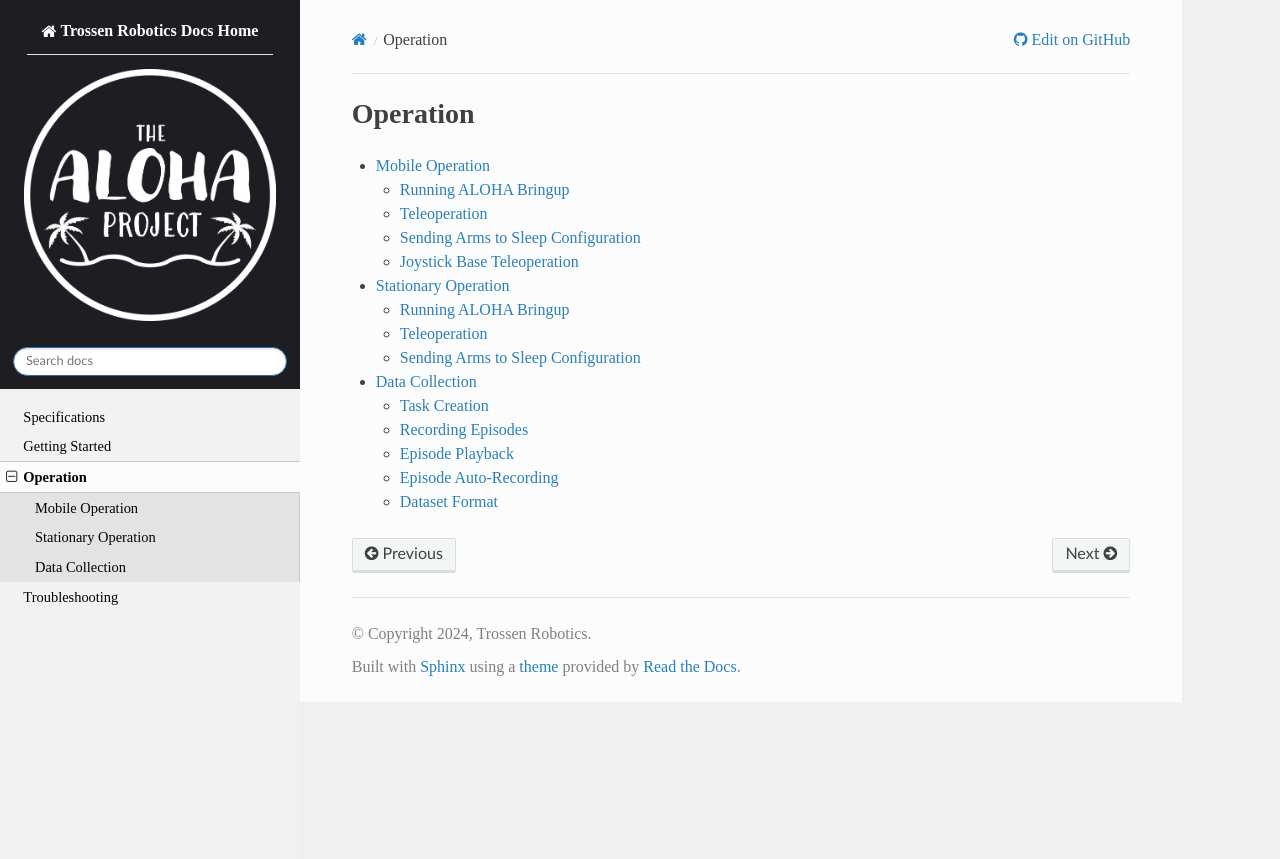
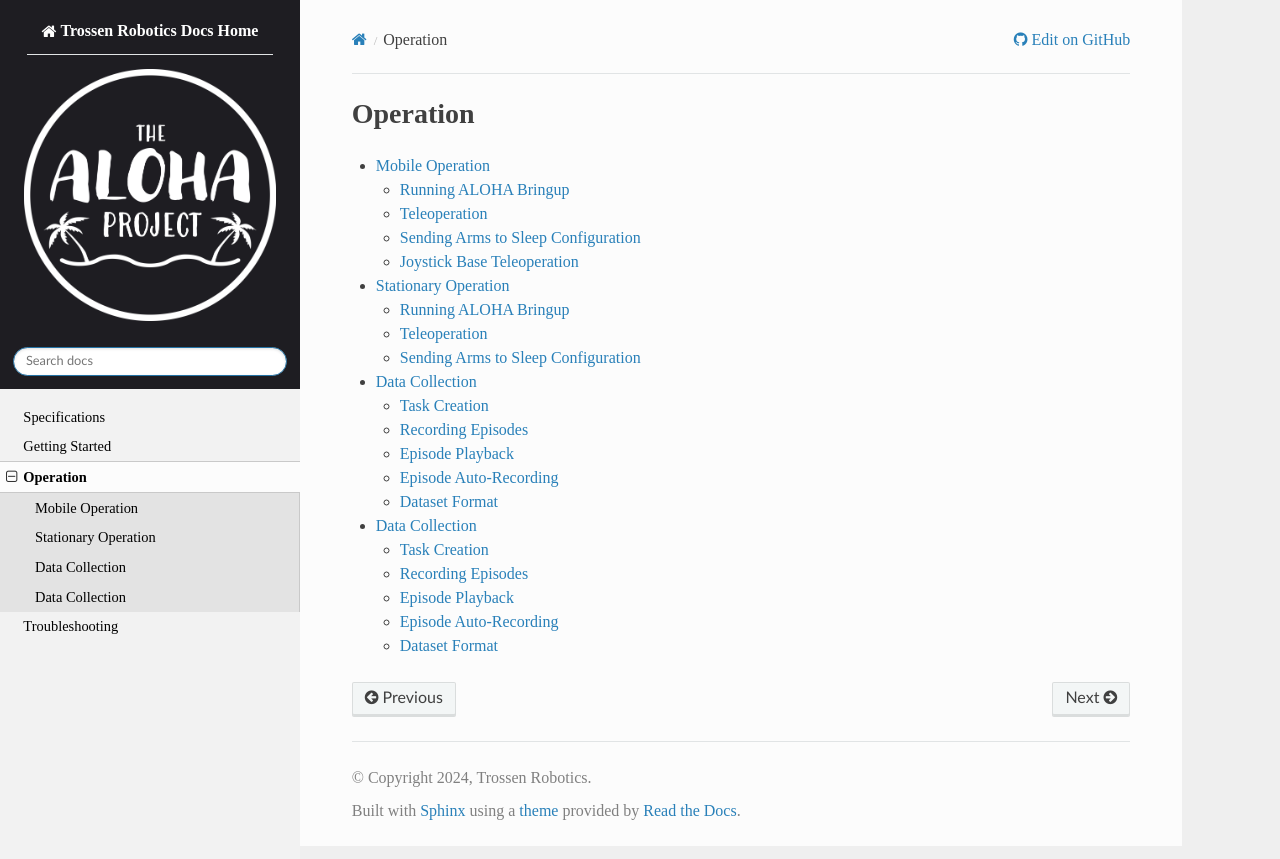
Before and after one commit to TrossenRobotics/aloha_docs, a Sphinx documentation site: the page built from docs/operation.rst, in a window 1280 px wide. Shown: the top 859 px of the page. Built offline with Sphinx 7.4.7 and the Read the Docs theme 2.0.0, drawn with Linux system fonts in a browser that asks for light colours; some web fonts are replaced; some of the changed lines change nothing that is shown.

Commit message:
First draft

```diff
--- a/docs/operation.rst
+++ b/docs/operation.rst
@@ -8,3 +8,4 @@
   ./operation/mobile.rst
   ./operation/stationary.rst
   ./operation/data_collection.rst
+  ./operation/training.rst
--- /dev/null
+++ b/docs/operation/training.rst
@@ -0,0 +1,210 @@
+===============
+Data Collection
+===============
+
+Task Creation
+=============
+
+Task configuration can be found in the ALOHA package's aloha module under ``constants.py`` in the ``TASK_CONFIGS`` dictionary.
+A template task (``aloha_template``) is provided containing all possible fields and some placeholder values.
+Here, we will focus only on the task name, the dataset directory, the episode length, and the observation cameras.
+
+.. list-table::
+  :align: center
+  :widths: 25 75
+  :header-rows: 1
+  :width: 60%
+
+  * - Configuration Field
+    - Description
+  * - Task Name
+    - The task name should accurately describe the task that the ALOHA is performing.
+  * - Dataset Directory
+    - The ``dataset_dir`` field sets the directory episodes will saved to.
+  * - Episode Length
+    - The ``episode_len`` field sets the length of the episode in number of timesteps.
+  * - Camera Names
+    - The ``camera_names`` field takes in a list of strings corresponding to camera names.
+      These camera names will be used as observation sources during dataset collection.
+
+Recording Episodes
+==================
+
+To record an episode, follow the steps below:
+
+#.  Bring up the ALOHA control stack according to your platform
+
+    * Stationary: :ref:`operation/stationary:Running ALOHA Bringup`
+    * Mobile: :ref:`operation/mobile:Running ALOHA Bringup`
+
+#.  Configure the environment and run the episode recording script as follows:
+
+  .. code-block:: bash
+
+    $ source /opt/ros/humble/setup.bash # configure ROS system install environment
+    $ source ~/interbotix_ws/install/setup.bash # configure ROS workspace environment
+    $ source /<path_to_aloha_venv>/bin/activate # configure ALOHA Python environment
+    $ cd ~/interbotix_ws/src/aloha/scripts/
+    $ python3 record_episodes.py --task_name <task_name> --episode_idx <episode_idx>
+
+  .. note::
+
+    The ``task_name`` argument should match one of the task names in the ``TASK_CONFIGS``, as configured in the :ref:`operation/data_collection:Task Creation` section.
+
+  .. tip::
+
+    Each platform has a "dummy" task that can be used to test basic data collection and playback.
+    For the Stationary variant, use the ``aloha_stationary_dummy`` task.
+    For the Mobile variant, use the ``aloha_mobile_dummy`` task.
+
+    An example for the Mobile variant would look like:
+
+    .. code-block:: bash
+
+      $ python3 record_episodes.py --task_name aloha_mobile_dummy --episode_idx 0
+
+Episode Playback
+================
+
+To play back a previously-recorded episode, follow the steps below:
+
+#.  Bring up the ALOHA control stack according to your platform
+
+    * Stationary: :ref:`operation/stationary:Running ALOHA Bringup`
+    * Mobile: :ref:`operation/mobile:Running ALOHA Bringup`
+
+#.  Configure the environment and run the episode playback script as follows:
+
+  .. code-block:: bash
+
+    $ source /opt/ros/humble/setup.bash # configure ROS system install environment
+    $ source ~/interbotix_ws/install/setup.bash # configure ROS workspace environment
+    $ source /<path_to_aloha_venv>/bin/activate # configure ALOHA Python environment
+    $ cd ~/interbotix_ws/src/aloha/scripts/
+    $ python3 replay_episodes.py --dataset_dir </path/to/dataset> --episode_idx <episode_idx>
+
+  .. tip::
+
+    An example for replaying the dummy Mobile episode recorded above would look like:
+
+    .. code-block:: bash
+
+      $ python3 replay_episodes.py --dataset_dir ~/aloha_data/aloha_mobile_dummy/ --episode_idx 0
+
+Episode Auto-Recording
+======================
+
+A helpful bash script, ``auto_record.sh``, is provided to allow users to collect many episodes consecutively without having to interact with the control computer.
+
+Configuration
+-------------
+
+This script, whose `source`_ can be found on the ALOHA GitHub repository, has a few configuration options that should be verified or set before running.
+
+.. _`source`: https://github.com/Interbotix/aloha/blob/main/scripts/auto_record.sh
+
+``ROS_DISTRO``
+^^^^^^^^^^^^^^
+
+Set the codename of the ROS distribution used on the control computer.
+This value is used to set the path to the ``ROS_SETUP_PATH`` variable used later in the script.
+``ROS_DISTRO`` defaults to ``humble``.
+
+.. code-block:: bash
+
+  ROS_DISTRO=humble
+
+``VENV_ACTIVATE_PATH``
+^^^^^^^^^^^^^^^^^^^^^^
+
+Set the path to the virtual environment's activate file.
+This value is used when setting up the Python virtual environment.
+``VENV_ACTIVATE_PATH`` defaults to ``"$HOME/act/bin/activate"``.
+
+.. code-block:: bash
+
+  VENV_ACTIVATE_PATH="$HOME/act/bin/activate"
+
+``ROS_SETUP_PATH``
+^^^^^^^^^^^^^^^^^^
+
+Set the path to the ROS distribution's setup script.
+This value is used when setting up the system-installed ROS environment.
+Setting the ``ROS_DISTRO`` variable from before should be sufficient to configure this variable.
+``ROS_SETUP_PATH`` defaults to ``"/opt/ros/$ROS_DISTRO/setup.bash"``.
+
+.. code-block:: bash
+
+  ROS_SETUP_PATH="/opt/ros/$ROS_DISTRO/setup.bash"
+
+``WORKSPACE_SETUP_PATH``
+^^^^^^^^^^^^^^^^^^^^^^^^
+
+Set the path to the Interbotix workspace's setup script.
+This value is used when setting up the Interbotix workspace's ROS environment.
+``WORKSPACE_SETUP_PATH`` defaults to ``"$HOME/interbotix_ws/install/setup.bash"``.
+
+.. code-block:: bash
+
+  WORKSPACE_SETUP_PATH="$HOME/interbotix_ws/install/setup.bash"
+
+``RECORD_EPISODES``
+^^^^^^^^^^^^^^^^^^^
+
+Set the path to the ``record_episodes.py`` script.
+This value is used when calling the record_episodes script.
+``RECORD_EPISODES`` defaults to ``"$HOME/interbotix_ws/src/aloha/scripts/record_episodes.py"``.
+
+.. code-block:: bash
+
+  RECORD_EPISODES="$HOME/interbotix_ws/src/aloha/scripts/record_episodes.py"
+
+Usage
+-----
+
+Once configured, the auto_record script is now ready to use. To auto-record a specific amount of episodes, follow the steps below:
+
+#.  Bring up the ALOHA control stack according to your platform
+
+    * Stationary: :ref:`operation/stationary:Running ALOHA Bringup`
+    * Mobile: :ref:`operation/mobile:Running ALOHA Bringup`
+
+#.  In a new terminal, navigate to the directory storing the auto_record script and run the command below:
+
+    .. code-block::
+
+      $ auto_record.sh <task_name> <num_episodes>
+
+    .. tip::
+
+      An example for auto-recording 50 episodes of the dummy Mobile ALOHA task would look like:
+
+      .. code-block:: bash
+
+        $ auto_record.sh aloha_mobile_dummy 50
+
+    The auto_record script will then call the record_episodes Python script the specified number of times.
+
+    .. note::
+
+      If episodes of the specified task already exist, episode indices will be automatically calculated as one greater than the number of tasks in the episode save directory.
+
+Dataset Format
+==============
+
+ALOHA saves its episodes in the `hdf5 format`_ with the following format:
+
+.. _`hdf5 format`: https://en.wikipedia.org/wiki/Hierarchical_Data_Format#HDF5
+
+.. code-block::
+
+    - images
+        - cam_high          (480, 640, 3) 'uint8'
+        - cam_low           (480, 640, 3) 'uint8'   (on Stationary)
+        - cam_left_wrist    (480, 640, 3) 'uint8'
+        - cam_right_wrist   (480, 640, 3) 'uint8'
+    - qpos                  (14,)         'float64'
+    - qvel                  (14,)         'float64'
+
+    action                  (14,)         'float64'
+    base_action             (2,)          'float64' (on Mobile)
```
